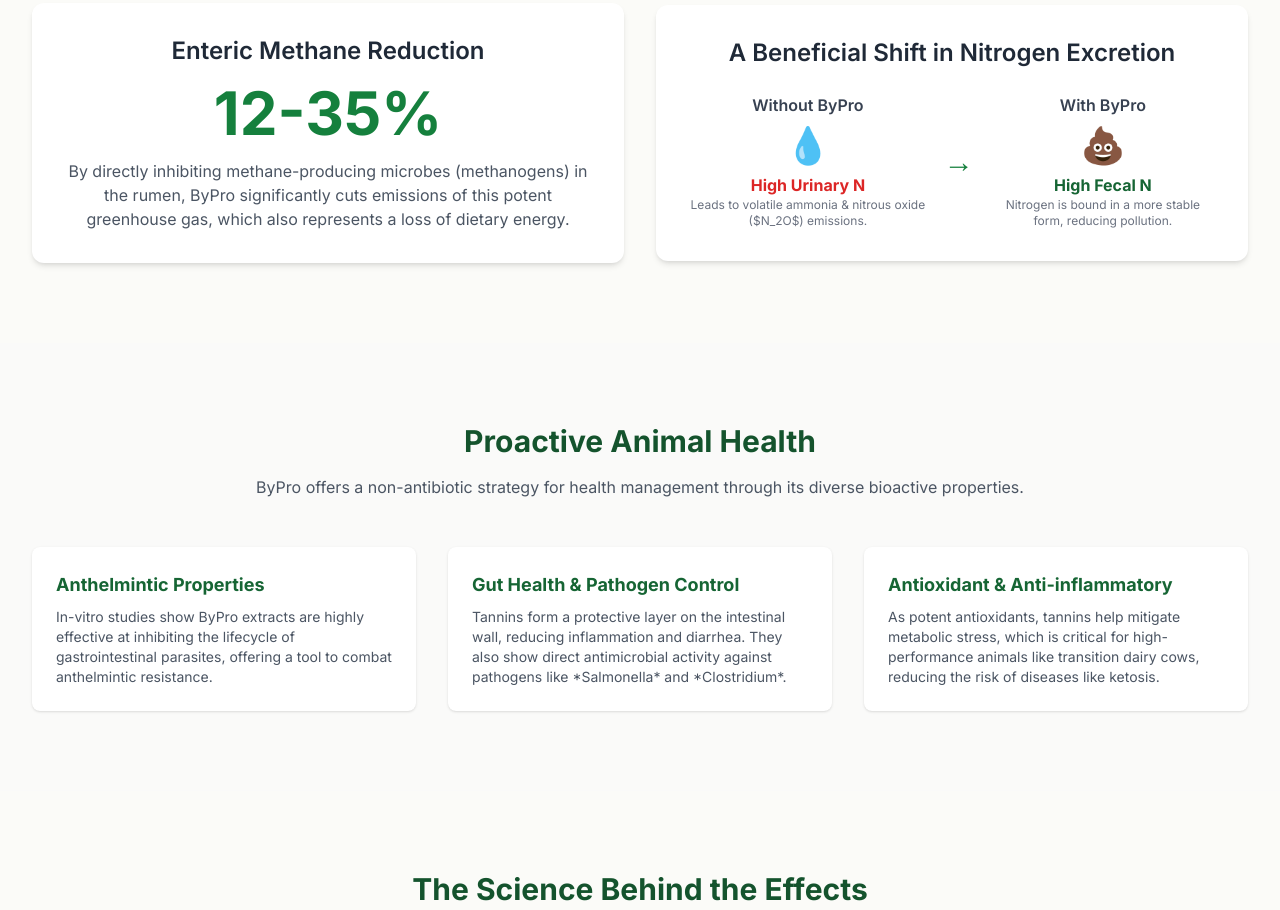
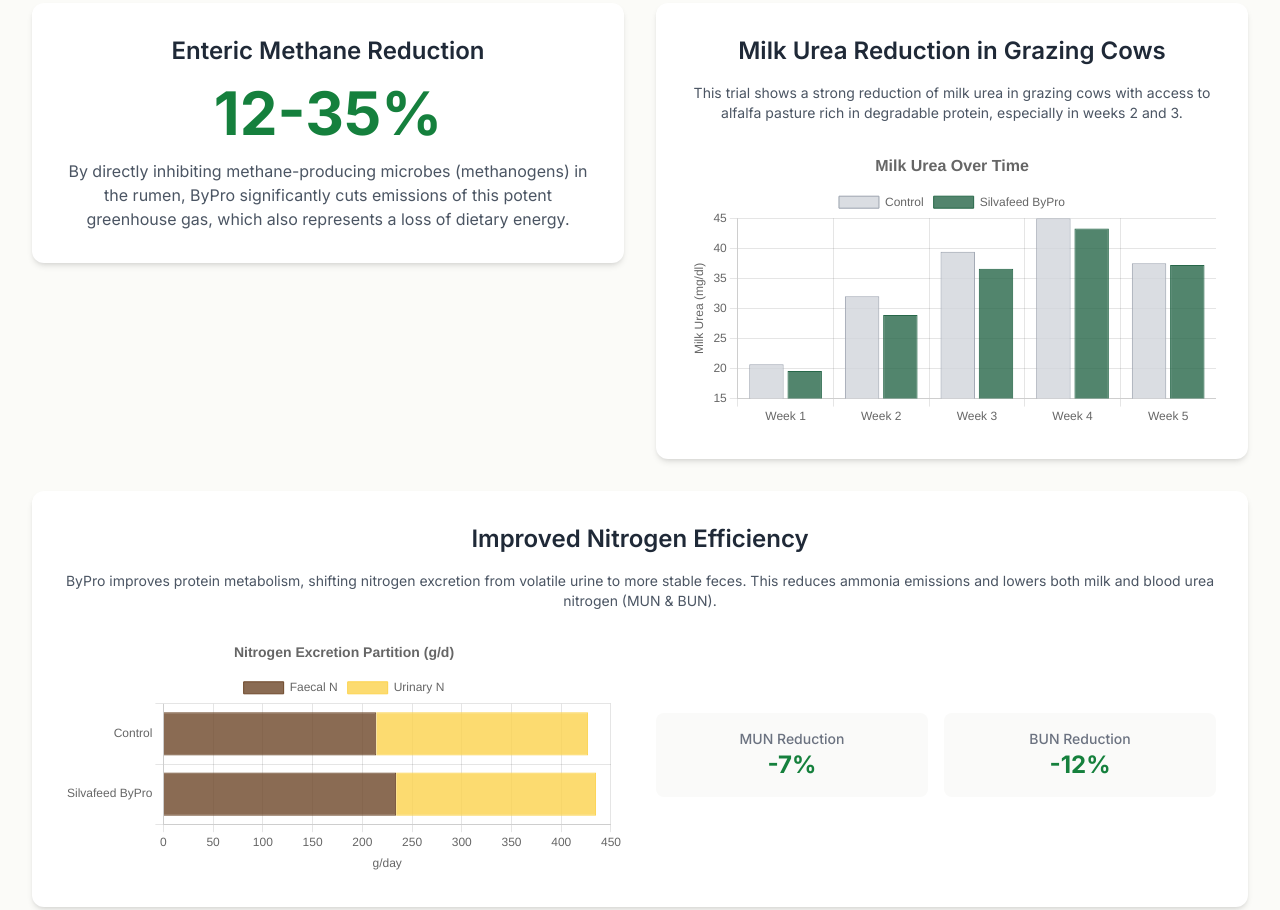
Before and after one commit to crchasedvm/ByPro, a plain HTML site: page index.html in a window 1280 px wide. Shown: the part 4443-5353 px from the top of the page. Drawn offline with nearby package versions, Linux system fonts and the light colour scheme.

Commit message:
Update index.html

```diff
--- a/index.html
+++ b/index.html
@@ -299,27 +299,35 @@
                     <h3 class="text-3xl font-bold text-green-900">Environmental Benefits</h3>
                     <p class="mt-4 text-md text-gray-600 max-w-4xl mx-auto">ByPro addresses two of livestock's biggest environmental challenges: methane emissions and nitrogen pollution.</p>
                 </div>
-                <div class="grid grid-cols-1 lg:grid-cols-2 gap-8 items-center">
+                <div class="grid grid-cols-1 lg:grid-cols-2 gap-8 items-start">
                     <div class="bg-white p-8 rounded-xl shadow-md text-center">
                         <h4 class="text-2xl font-semibold text-gray-800 mb-4">Enteric Methane Reduction</h4>
                         <p class="text-6xl font-bold text-green-700">12-35%</p>
                         <p class="mt-4 text-gray-600">By directly inhibiting methane-producing microbes (methanogens) in the rumen, ByPro significantly cuts emissions of this potent greenhouse gas, which also represents a loss of dietary energy.</p>
                     </div>
                     <div class="bg-white p-8 rounded-xl shadow-md">
-                        <h4 class="text-2xl font-semibold text-gray-800 mb-6 text-center">A Beneficial Shift in Nitrogen Excretion</h4>
-                        <div class="flex items-center justify-around">
-                            <div class="text-center">
-                                <p class="font-semibold text-gray-700">Without ByPro</p>
-                                <div class="mt-2 text-4xl">💧</div>
-                                <p class="mt-2 font-bold text-red-600">High Urinary N</p>
-                                <p class="text-xs text-gray-500">Leads to volatile ammonia & nitrous oxide ($N_2O$) emissions.</p>
+                        <h4 class="text-2xl font-semibold text-gray-800 mb-4 text-center">Milk Urea Reduction in Grazing Cows</h4>
+                        <p class="text-sm text-center text-gray-600 mb-6">This trial shows a strong reduction of milk urea in grazing cows with access to alfalfa pasture rich in degradable protein, especially in weeks 2 and 3.</p>
+                        <div class="chart-container" style="height: 300px; max-height: 35vh;">
+                            <canvas id="milkUreaChart"></canvas>
+                        </div>
+                    </div>
+                </div>
+                 <div class="bg-white p-6 sm:p-8 rounded-xl shadow-md mt-8">
+                    <h4 class="text-2xl font-semibold text-gray-800 mb-4 text-center">Improved Nitrogen Efficiency</h4>
+                    <p class="text-sm text-center text-gray-600 mb-6">ByPro improves protein metabolism, shifting nitrogen excretion from volatile urine to more stable feces. This reduces ammonia emissions and lowers both milk and blood urea nitrogen (MUN & BUN).</p>
+                    <div class="grid grid-cols-1 lg:grid-cols-2 gap-8 items-center">
+                        <div class="chart-container" style="height: 250px; max-height: 30vh;">
+                            <canvas id="nitrogenChart"></canvas>
+                        </div>
+                        <div class="grid grid-cols-2 gap-4 text-center">
+                            <div class="bg-stone-50 p-4 rounded-lg">
+                                <p class="text-sm font-medium text-gray-500">MUN Reduction</p>
+                                <p class="text-2xl font-bold text-green-700">-7%</p>
                             </div>
-                            <div class="text-center text-3xl font-bold text-green-700 mx-4">&rarr;</div>
-                            <div class="text-center">
-                                <p class="font-semibold text-gray-700">With ByPro</p>
-                                <div class="mt-2 text-4xl">💩</div>
-                                <p class="mt-2 font-bold text-green-800">High Fecal N</p>
-                                <p class="text-xs text-gray-500">Nitrogen is bound in a more stable form, reducing pollution.</p>
+                            <div class="bg-stone-50 p-4 rounded-lg">
+                                <p class="text-sm font-medium text-gray-500">BUN Reduction</p>
+                                <p class="text-2xl font-bold text-green-700">-12%</p>
                             </div>
                         </div>
                     </div>
@@ -606,6 +614,79 @@
                 }
             });
 
+            // Nitrogen Charts
+            const nitrogenCtx = document.getElementById('nitrogenChart').getContext('2d');
+            new Chart(nitrogenCtx, {
+                type: 'bar',
+                data: {
+                    labels: ['Control', 'Silvafeed ByPro'],
+                    datasets: [
+                        {
+                            label: 'Faecal N',
+                            data: [214, 234],
+                            backgroundColor: 'rgba(109, 71, 41, 0.8)',
+                            borderColor: 'rgba(109, 71, 41, 1)',
+                            borderWidth: 1
+                        },
+                        {
+                            label: 'Urinary N',
+                            data: [213, 201],
+                            backgroundColor: 'rgba(252, 211, 77, 0.8)',
+                            borderColor: 'rgba(252, 211, 77, 1)',
+                            borderWidth: 1
+                        }
+                    ]
+                },
+                options: {
+                    indexAxis: 'y',
+                    responsive: true,
+                    maintainAspectRatio: false,
+                    plugins: {
+                        title: { display: true, text: 'Nitrogen Excretion Partition (g/d)', font: {size: 14}},
+                        tooltip: { callbacks: { label: (ctx) => `${ctx.dataset.label}: ${ctx.raw} g/d` } }
+                    },
+                    scales: {
+                        x: { stacked: true, title: { display: true, text: 'g/day' } },
+                        y: { stacked: true }
+                    }
+                }
+            });
+
+            const milkUreaCtx = document.getElementById('milkUreaChart').getContext('2d');
+            new Chart(milkUreaCtx, {
+                type: 'bar',
+                data: {
+                    labels: ['Week 1', 'Week 2', 'Week 3', 'Week 4', 'Week 5'],
+                    datasets: [
+                        {
+                            label: 'Control',
+                            data: [20.7, 32.0, 39.4, 45.0, 37.5],
+                            backgroundColor: 'rgba(209, 213, 219, 0.8)',
+                            borderColor: 'rgba(156, 163, 175, 1)',
+                            borderWidth: 1
+                        },
+                        {
+                            label: 'Silvafeed ByPro',
+                            data: [19.6, 28.9, 36.6, 43.3, 37.2],
+                            backgroundColor: 'rgba(39, 103, 73, 0.8)',
+                            borderColor: 'rgba(39, 103, 73, 1)',
+                            borderWidth: 1
+                        }
+                    ]
+                },
+                options: {
+                    responsive: true,
+                    maintainAspectRatio: false,
+                    plugins: {
+                        title: { display: true, text: 'Milk Urea Over Time', font: {size: 16}},
+                        tooltip: { callbacks: { label: (ctx) => `${ctx.dataset.label}: ${ctx.raw} mg/dl` } }
+                    },
+                    scales: {
+                        y: { beginAtZero: false, title: { display: true, text: 'Milk Urea (mg/dl)' } }
+                    }
+                }
+            });
+
         });
     </script>
 
```
